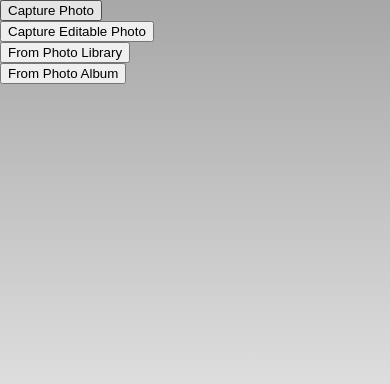
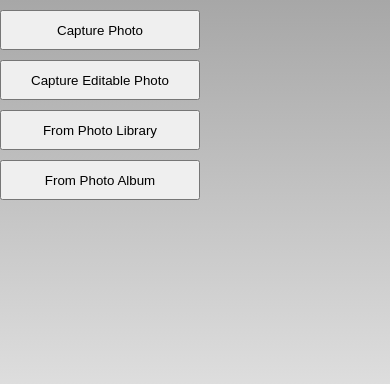
Before and after one commit to pakoy3k/cordovaCamara, a plain HTML site: page www/index.html in a window 390 px wide. Drawn offline with Linux system fonts and the light colour scheme; some packages are replaced by stand-ins of ours.

Commit message:
Add files via upload

```diff
--- a/www/css/index.css
+++ b/www/css/index.css
@@ -44,7 +44,11 @@ body {
     text-transform:uppercase;
     width:100%;
 }
-
+button {
+       width: 200px;
+    height: 40px;
+    margin-top: 10px;
+}
 /* Portrait layout (default) */
 .app {
     background:url(../img/logo.png) no-repeat center top; /* 170px x 200px */
```
